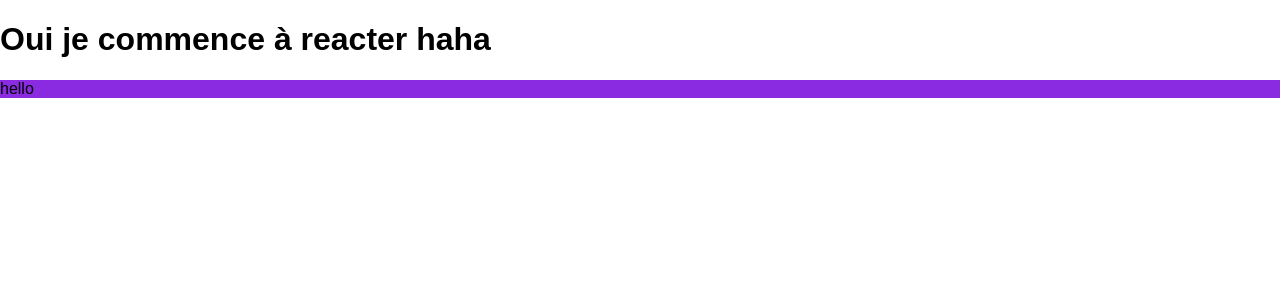
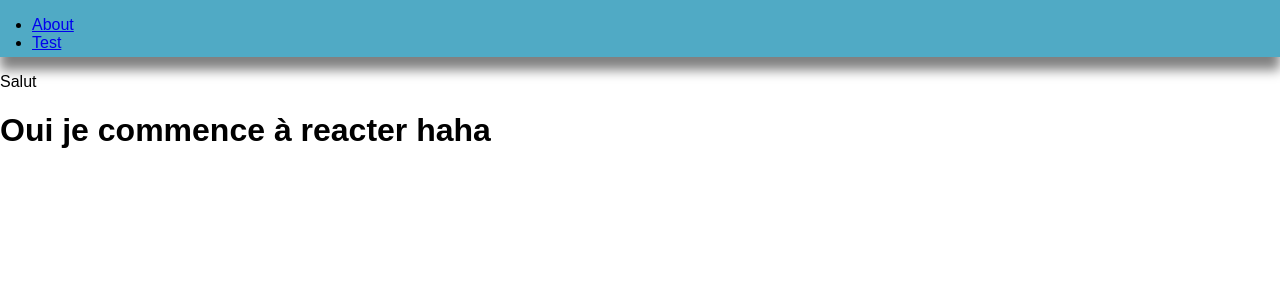
Before and after one commit to Sylvie-godard/music-gether-front, a React (Create React App) app: page /about in a window 1280 px wide. Shown: the top 300 px of the page. Built offline with nearby package versions, Linux system fonts and the light colour scheme.

Commit message:
[ADD] router

```diff
--- a/package.json
+++ b/package.json
@@ -9,6 +9,8 @@
     "bootstrap": "^4.4.1",
     "react": "^16.13.1",
     "react-dom": "^16.13.1",
+    "react-router": "^5.1.2",
+    "react-router-dom": "^5.1.2",
     "react-scripts": "3.4.0"
   },
   "scripts": {
--- /dev/null
+++ b/src/AboutComponent/About.js
@@ -0,0 +1,11 @@
+import React from 'react';
+
+const About = () => {
+    return (
+        <div>
+            <p>Salut</p>
+        </div>
+    );
+};
+
+export default About;
--- a/src/App.js
+++ b/src/App.js
@@ -5,8 +5,8 @@ class App extends Component{
   render () {
     return (
         <div className="container center">
+            <NavBar />
             <h1>Oui je commence à reacter haha</h1>
-            <NavBar />
         </div>
     );
   }
--- a/src/NavbarComponent/Navbar.js
+++ b/src/NavbarComponent/Navbar.js
@@ -1,11 +1,35 @@
 import React from 'react';
-import '../css/style.css'
+import {
+    BrowserRouter as Router,
+    Link,
+} from "react-router-dom";
+import { Route, Switch } from "react-router";
+import '../css/style.css';
+import About from '../AboutComponent/About';
+import Test from '../TestComponent/Test';
 
 const NavBar = () => {
     return (
-        <nav className="test">
-            <p>hello</p>
-        </nav>
+        <Router>
+            <div>
+                <ul className="navBar">
+                    <li>
+                        <Link to="/about">About</Link>
+                    </li>
+                    <li>
+                        <Link to="/test">Test</Link>
+                    </li>
+                </ul>
+                <Switch>
+                    <Route path="/about">
+                        <About />
+                    </Route>
+                    <Route path="/:user">
+                        <Test />
+                    </Route>
+                </Switch>
+            </div>
+        </Router>
     );
 };
 
--- /dev/null
+++ b/src/TestComponent/Test.js
@@ -0,0 +1,11 @@
+import React from 'react';
+
+const Test = () => {
+    return (
+        <div>
+            <p>Salut à Sylvie</p>
+        </div>
+    );
+};
+
+export default Test;
--- a/src/css/style.css
+++ b/src/css/style.css
@@ -1,3 +1,6 @@
-.test {
-    background-color: blueviolet;
+.navBar {
+    padding: 1rem 1rem 0.3rem 2rem;
+    margin: 0 0 0 0;
+    background-color: #50aac5;
+    box-shadow: 0 0.8rem 0.7rem grey;
 }
```
Also changed, not shown: 1 other file (tests, documents, lock files or other folders).
